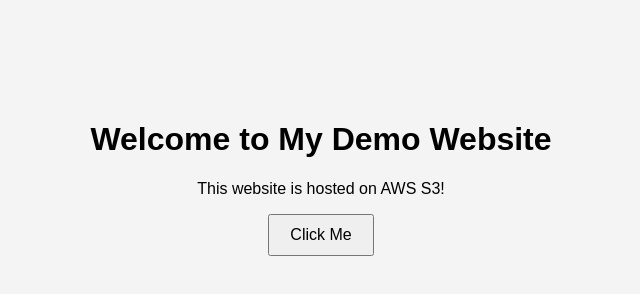
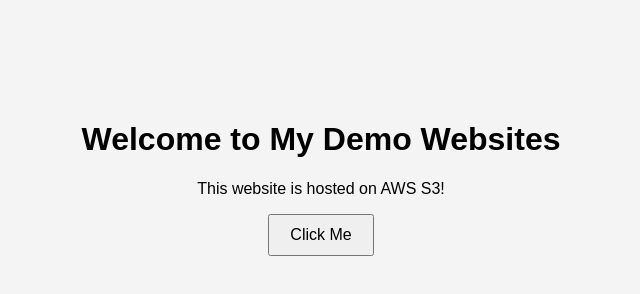
Before and after one commit to bohraayush25/projectx, a plain HTML site: page index.html in a window 1280 px wide. Shown: the whole page, without its empty margins (319-959 px from the left). Drawn offline with Linux system fonts and the light colour scheme.

Commit message:
Update index.html

```diff
--- a/index.html
+++ b/index.html
@@ -7,7 +7,7 @@
 </head>
 <body>
     <div class="container">
-        <h1>Welcome to My Demo Website</h1>
+        <h1>Welcome to My Demo Websites</h1>
         <p>This website is hosted on AWS S3!</p>
         <button onclick="sayHello()">Click Me</button>
     </div>
```
